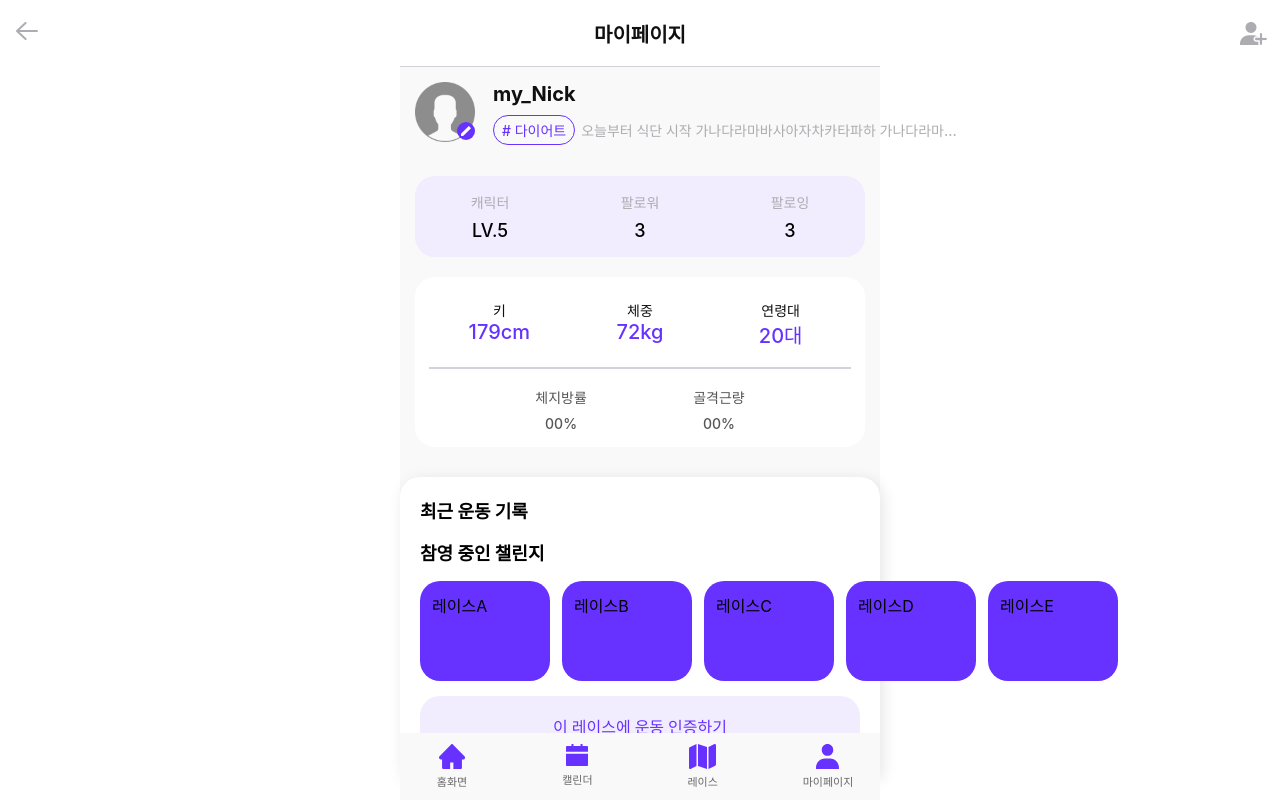
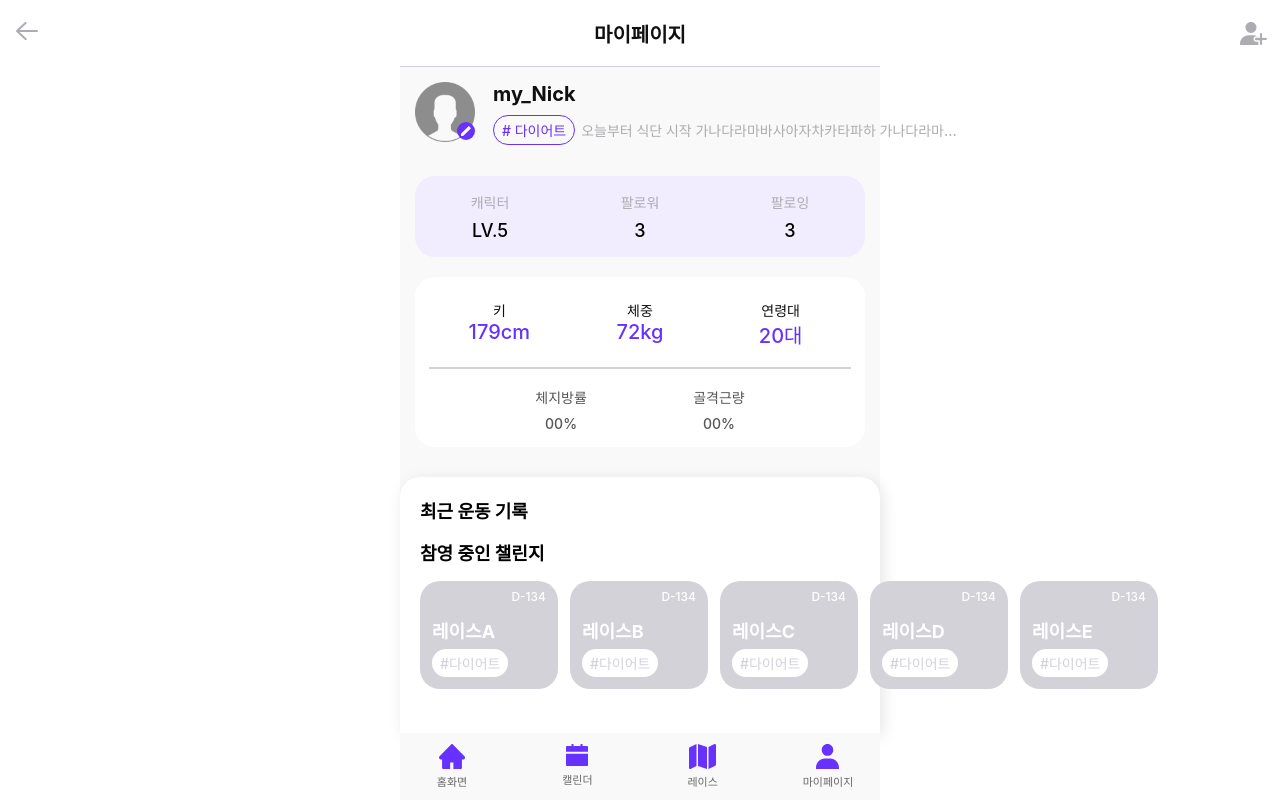
Before and after one commit to KKooWoon/Front, a React (Create React App) app: page /profile in a window 1280 px wide. Built offline with nearby package versions, Linux system fonts and the light colour scheme; a web font is replaced by a local one.

Commit message:
refactor: 이미지 슬라이더 재사용 가능하게 state 추가

```diff
--- a/src/components/race-list/index.tsx
+++ b/src/components/race-list/index.tsx
@@ -1,27 +1,33 @@
 import ImageSlider from '@components/image-slider/inedx';
 import { raceType } from '@typings/race';
-import { RaceListDummy } from 'dummy';
-import React from 'react';
+import React, { Dispatch, SetStateAction } from 'react';
 import RaceItem from './race-item';
-import { NoResult, CustomButton, Wrapper } from './race-list.style';
+import { NoResult, Wrapper } from './race-list.style';
 
-const RaceList = () => {
-  const isData = true;
-  const RaceList: Array<raceType> = RaceListDummy;
+interface Props {
+  data: Array<raceType>;
+  height: number;
+  now?: number;
+  setNow?: Dispatch<SetStateAction<number>>;
+  styleType?: 'main' | 'register' | 'profile';
+  itemWidth?:number;
+}
+
+const RaceList = ({ data, height, now, setNow, styleType='main' }: Props) => {
+
   return (
     <Wrapper>
-      {RaceList.length !== 0 ? (
-        <ImageSlider SliderHeight={115}>
-          {RaceList.map((v, i) => (
-            <RaceItem key={i} item={v} />
+      {data.length !== 0 ? (
+        <ImageSlider SliderHeight={height}>
+          {data.map((v, i) => (
+            <div key={i} onClick={()=>setNow && setNow(v.raceId)}>
+              <RaceItem  item={v} isActive={now === v.raceId} styleType={styleType} />
+            </div>
           ))}
         </ImageSlider>
       ) : (
         <NoResult>참여 중인 레이스가 없습니다.</NoResult>
       )}
-      <CustomButton>
-        {RaceList.length === 0 ? <span>레이스 참여 하러가기</span> : <span>이 레이스에 운동 인증하기</span>}
-      </CustomButton>
     </Wrapper>
   );
 };
--- a/src/components/race-list/race-item.tsx
+++ b/src/components/race-list/race-item.tsx
@@ -1,11 +1,41 @@
 import { raceType } from '@typings/race';
 import React, { useState } from 'react';
-import { ItemWrapper } from './race-list.style';
+import { ItemWrapper, ProfileWrapper, RegisterWrapper } from './race-list.style';
 
-const RaceItem = ({item}:{item:raceType}) => {
+const RaceItem = ({
+  item,
+  isActive,
+  styleType,
+}: {
+  item: raceType;
+  isActive?: boolean;
+  styleType: 'main' | 'register' | 'profile';
+}) => {
+  if (styleType === 'register') {
+    return (
+      <RegisterWrapper active={isActive}>
+        <p>D-{item.Dday}</p>
+        <h3>{item.raceName}</h3>
+        <div>#{item.hashTag}</div>
+      </RegisterWrapper>
+    );
+  }else if(styleType === 'profile'){
+    return (
+      <ProfileWrapper>
+        <p>D-{item.Dday}</p>
+        <h3>{item.raceName}</h3>
+        <div>#{item.hashTag}</div>
+      </ProfileWrapper>
+    )
+  }
+
   return (
-    <ItemWrapper >{item.raceName}</ItemWrapper>
-  )
-}
+    <ItemWrapper active={isActive}>
+      <p>D-{item.Dday}</p>
+      <h3>{item.raceName}</h3>
+      <div>#{item.hashTag}</div>
+    </ItemWrapper>
+  );
+};
 
 export default RaceItem;
--- a/src/components/race-list/race-list.style.ts
+++ b/src/components/race-list/race-list.style.ts
@@ -1,34 +1,117 @@
 import styled from 'styled-components';
 
-
 export const Wrapper = styled.div`
-  position:relative;
+  position: relative;
 `;
 
 export const NoResult = styled.div`
-  font-weight:500;
-  color:var(--gray-04);
-  text-align:center;
-  width:100%;
-  height:115px;
-  line-height:115px;
-`
+  font-weight: 500;
+  color: var(--gray-04);
+  text-align: center;
+  width: 100%;
+  height: 115px;
+  line-height: 115px;
+`;
 
-export const ItemWrapper = styled.div`
-  padding: 12px;
-  width:130px;
-  height:100px;
-  background-color:var(--primary-purple);
-  border-radius:20px;
-
-`
+export const ItemWrapper = styled.div<{ active?: boolean }>`
+  display: inline-block;
+  padding: 8px 12px 12px 12px;
+  width: 138px;
+  background-color: ${props => (props.active ? 'var(--primary-purple)' : 'var(--gray-02)')};
+  border-radius: 20px;
+  & p {
+    font-size: 12px;
+    font-weight: 500;
+    color: ${props => (props.active ? 'rgba(255, 255, 255, 0.8)' : '#fff')};
+    text-align: right;
+    padding-bottom: 13px;
+  }
+  & h3 {
+    font-weight: 700;
+    font-size: 18px;
+    color: white;
+    padding-bottom: 6px;
+  }
+  & div {
+    display: inline-block;
+    padding: 4px 8px;
+    background-color: ${props => (props.active ? 'var(--primary-mint)' : '#fff')};
+    border-radius: 43px;
+    color: ${props => (props.active ? 'var(--primary-purple)' : 'var(--gray-02)')};
+    font-size: 14px;
+    font-weight: 500;
+  }
+`;
 
 export const CustomButton = styled.button`
-  border-radius:20px;
+  border-radius: 20px;
+  background-color: var(--purple-sub01);
+  color: var(--primary-purple);
+  width: 100%;
+  padding: 18px 0px;
+  font-weight: 500;
+  font-size: 16px;
+  margin-top:16px;
+`;
+
+
+export const RegisterWrapper = styled.div<{ active?: boolean }>`
+  display: inline-block;
+  padding: 8px 12px 12px 12px;
+  width: 138px;
+  background-color: #fff;
+  border: 2px solid ${props=> props.active ? 'var(--primary-purple)': 'var(--gray-02)'};
+  border-radius: 20px;
+  & p {
+    font-size: 12px;
+    font-weight: 500;
+    color: ${props => props.active ? 'var(--primary-purple)': 'var(--gray-02)'};
+    text-align: right;
+    padding-bottom: 13px;
+  }
+  & h3 {
+    font-weight: 700;
+    font-size: 18px;
+    color: ${props => props.active ? 'var(--primary-purple)': 'var(--gray-02)'};
+    padding-bottom: 6px;
+  }
+  & div {
+    display: inline-block;
+    padding: 4px 8px;
+    background-color: ${props => props.active ? 'var(--primary-purple)': 'var(--gray-02)'};
+    border-radius: 43px;
+    color: #fff;
+    font-size: 14px;
+    font-weight: 500;
+  }
+`;
+
+export const ProfileWrapper = styled.div`
+  display: inline-block;
+  padding: 8px 12px 12px 12px;
+  width: 178px;
   background-color:var(--purple-sub01);
-  color:var(--primary-purple);
-  width:100%;
-  padding: 18px 0px;
-  font-weight:500;
-  font-size:16px;
-`
+  border-radius: 20px;
+  & p {
+    font-size: 16px;
+    font-weight: 500;
+    color: #AC8EFF;
+    text-align: right;
+    padding-bottom: 13px;
+  }
+  & h3 {
+    font-weight: 700;
+    font-size: 20px;
+    color: var(--primary-purple);
+    padding-bottom: 6px;
+  }
+  & div {
+    display: inline-block;
+    padding: 4px 8px;
+    background-color: #AC8EFF;
+    border-radius: 43px;
+    color: white;
+    font-size: 14px;
+    font-weight: 500;
+  }
+`;
--- a/src/components/user-carousel/carousel-item.tsx
+++ b/src/components/user-carousel/carousel-item.tsx
@@ -2,13 +2,13 @@ import ProfileImage from '@components/profile-imgae';
 import React from 'react';
 import { ItemWrapper } from './carousel.style';
 
-const CarouselItem = ({nickname, url}:{ nickname:string, url:string|null}) => {
+const CarouselItem = ({ nickname, url, isActive }: { nickname: string; url: string | null; isActive: boolean }) => {
   return (
-    <ItemWrapper>
-      <ProfileImage url={url} alt='user_profile'/>
+    <ItemWrapper active={isActive}>
+      <ProfileImage url={url} alt='user_profile' />
       <div>{nickname}</div>
     </ItemWrapper>
-  )
-}
+  );
+};
 
 export default CarouselItem;
--- a/src/components/user-carousel/carousel.style.ts
+++ b/src/components/user-carousel/carousel.style.ts
@@ -1,4 +1,4 @@
-import styled from 'styled-components';
+import styled, { css } from 'styled-components';
 
 export const Wrapper = styled.section`
   padding: 30px 0px 0px 0px;
@@ -22,7 +22,13 @@ export const SwiperWrapper = styled.div`
   }
 `;
 
-export const ItemWrapper = styled.div`
+export const ItemWrapper = styled.div<{active:boolean}>`
+  ${(props)=> props.active && css`
+    background-color:white;
+    box-shadow: 3px 3px 15px rgb(0 0 0 / 10%);
+  `}
+  border-radius:20px;
+  padding: 8px 0px;
   & img {
     width: 50px;
     height: 50px;
--- a/src/components/user-carousel/index.tsx
+++ b/src/components/user-carousel/index.tsx
@@ -1,12 +1,16 @@
-import React, { useState } from 'react';
+import React, { Dispatch, SetStateAction, useState } from 'react';
 import { Swiper, SwiperSlide } from 'swiper/react';
 import { SwiperWrapper, Wrapper } from './carousel.style';
-import { userDummy } from 'dummy';
 import CarouselItem from './carousel-item';
 import { ReactComponent as RightArrow } from '@assets/icons/right-arrow.svg';
 import { ReactComponent as LeftArrow } from '@assets/icons/left-arrow.svg';
-const UserCarousel = () => {
-  const userData = userDummy;
+import { User } from '@typings/user';
+interface Props {
+  data:Array<Partial<User>>;
+  now?:number;
+  setNow?:Dispatch<SetStateAction<number>>;
+}
+const UserCarousel = ({data, now ,setNow}:Props) => {
   const [swiper, setSwiper] = useState<any>();
   const [reachingEnd, setReachingEnd] = useState<boolean>(false);
   const [reachingFirst, setReachingFirst] = useState<boolean>(true);
@@ -27,9 +31,9 @@ const UserCarousel = () => {
             e.isBeginning ? setReachingFirst(true) : setReachingFirst(false);
           }}
         >
-          {userData.map(v => (
-            <SwiperSlide key={v.id}>
-              <CarouselItem nickname={v.nickname} url={v.imageUrl} />
+          {data.map(v => (
+            <SwiperSlide key={v.id} onClick={()=>setNow && setNow(v.id as number)}>
+              <CarouselItem nickname={v.nick_name as string} url={v.profile_img as string | null} isActive={now === v.id as number} />
             </SwiperSlide>
           ))}
         </Swiper>
--- a/src/dummy.tsx
+++ b/src/dummy.tsx
@@ -2,56 +2,56 @@ import { raceType } from '@typings/race';
 import { User } from '@typings/user';
 import WorkoutSample from '@assets/images/workout-sample.png';
 
-export const userDummy = [
-  {
-    id: 0,
-    nickname: '나',
-    imageUrl: null,
-  },
+export const userDummy:Array<Partial<User>> = [
   {
     id: 1,
-    nickname: 'user1',
-    imageUrl: null,
+    nick_name: '나',
+    profile_img: null,
   },
   {
     id: 2,
-    nickname: 'user2',
-    imageUrl: null,
+    nick_name: 'user1',
+    profile_img: null,
   },
   {
     id: 3,
-    nickname: 'user3',
-    imageUrl: null,
+    nick_name: 'user2',
+    profile_img: null,
   },
   {
     id: 4,
-    nickname: 'user4',
-    imageUrl: null,
+    nick_name: 'user3',
+    profile_img: null,
   },
   {
     id: 5,
-    nickname: 'user5',
-    imageUrl: null,
+    nick_name: 'user4',
+    profile_img: null,
   },
   {
     id: 6,
-    nickname: 'user6',
-    imageUrl: null,
+    nick_name: 'user5',
+    profile_img: null,
   },
   {
     id: 7,
-    nickname: 'user7',
-    imageUrl: null,
+    nick_name: 'user6',
+    profile_img: null,
   },
   {
     id: 8,
-    nickname: 'user8',
-    imageUrl: null,
+    nick_name: 'user7',
+    profile_img: null,
   },
   {
     id: 9,
-    nickname: 'user9',
-    imageUrl: null,
+    nick_name: 'user8',
+    profile_img: null,
+  },
+  {
+    id: 10,
+    nick_name: 'user9',
+    profile_img: null,
   },
 ];
 
--- a/src/pages/profile/index.tsx
+++ b/src/pages/profile/index.tsx
@@ -43,7 +43,7 @@ const ProfilePage = () => {
       <SlideSection>
         <h2>최근 운동 기록</h2>
         <h2>참영 중인 챌린지</h2>
-        <RaceList />
+        <RaceList data={RaceData} height={115} />
       </SlideSection>
     </PageWrapper>
   );
```
Also changed, not shown: src/pages/main.tsx (+28 -8 lines).
